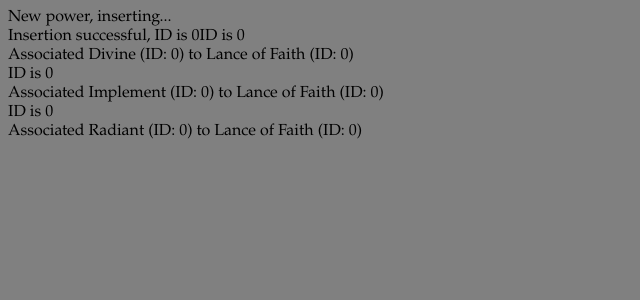
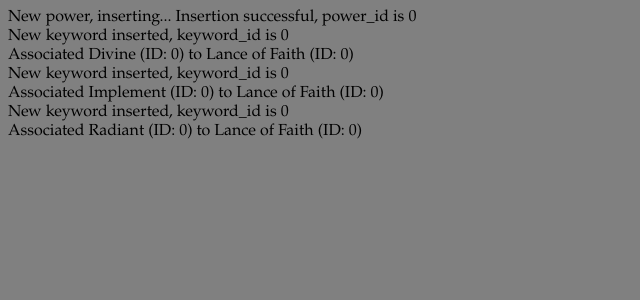
Before and after one commit to Illyen/zeitgeist, a PHP site: page /addpowertest.php in a window 1280 px wide. Shown: the top 300 px of the page, without its empty margins (0-640 px from the left). Run offline with PHP 8.4, Linux system fonts and the light colour scheme; data that the repository does not hold is empty.

Commit message:
still bugfixing 2

```diff
--- a/mysqlbackend.php
+++ b/mysqlbackend.php
@@ -50,7 +50,7 @@ function addPower ($name,$class,$level,$type,$type2,$keywords,$action,$range,$ra
 
 	//if power didn't exist before, INSERT
 	if($statementPowerSearch->num_rows === 0){
-		echo "New power, inserting... <br />\n";
+		echo "New power, inserting... ";
 
 		//prepare NULL values:
 
@@ -71,11 +71,11 @@ function addPower ($name,$class,$level,$type,$type2,$keywords,$action,$range,$ra
 		//close statement
 		$statementPower->close();
 
-		echo "Insertion successful, ID is $powerID";
+		echo "Insertion successful, power_id is $powerID <br />\n";
 	}
 	//if power existed before, get the ID and save to variable
 	else{
-		echo "Power already existed, getting ID... <br />\n";
+		echo "Power already existed, getting ID... ";
 
 		$statementPowerSearch->bind_result($power_id);
 		$statementPowerSearch->fetch();
@@ -107,26 +107,23 @@ function addPower ($name,$class,$level,$type,$type2,$keywords,$action,$range,$ra
 
 		try {
 			$statementKeywordInsert->execute();
+			$keywordID = $conn->insert_id;
+			echo "New keyword inserted, keyword_id is $keywordID<br />\n";
 		}
 		catch (Exception $e) {
 			if ($conn->errno === 1062) {
-				echo "Keyword already exists, getting ID... <br />";
+				echo "Keyword already exists, getting ID... ";
 				$statementKeywordSearch->execute();
 				$statementKeywordSearch->store_result();
 				$statementKeywordSearch->bind_result($keyword_name);
 				$statementKeywordSearch->fetch();
 				$keywordID = $keyword_name;
-				echo "ID is $keywordID";
+				echo "keyword_id is $keywordID <br />\n";
 			}
 			else {
 				die("Unexpected error inserting while inserting keyword: ".$conn->connect_error);
 			}
 		}
-		$keywordID = $conn->insert_id;
-
-
-
-		echo "ID is $keywordID<br />\n";
 
 		$statementKeywordAssoc->execute();
 
```
